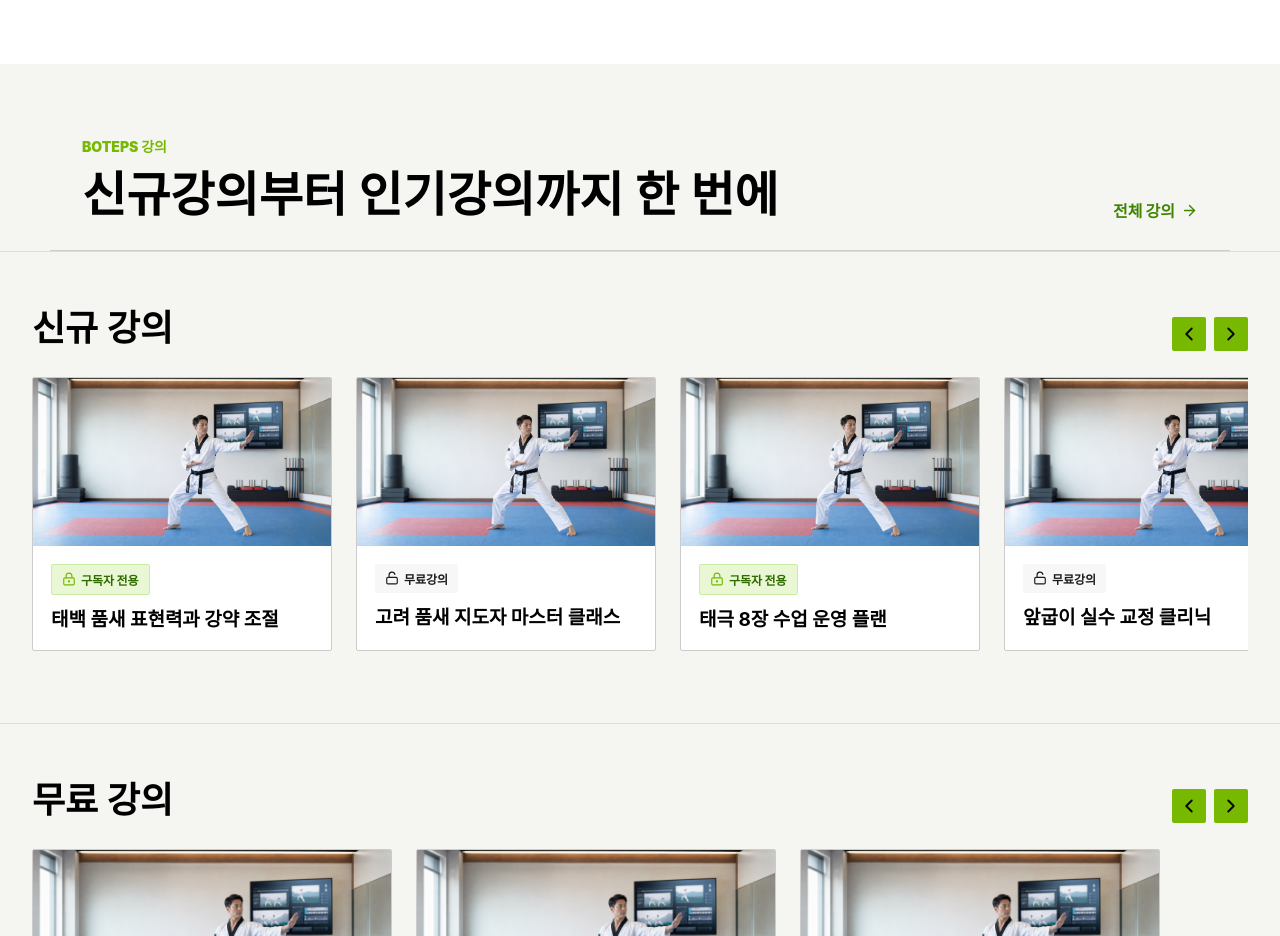
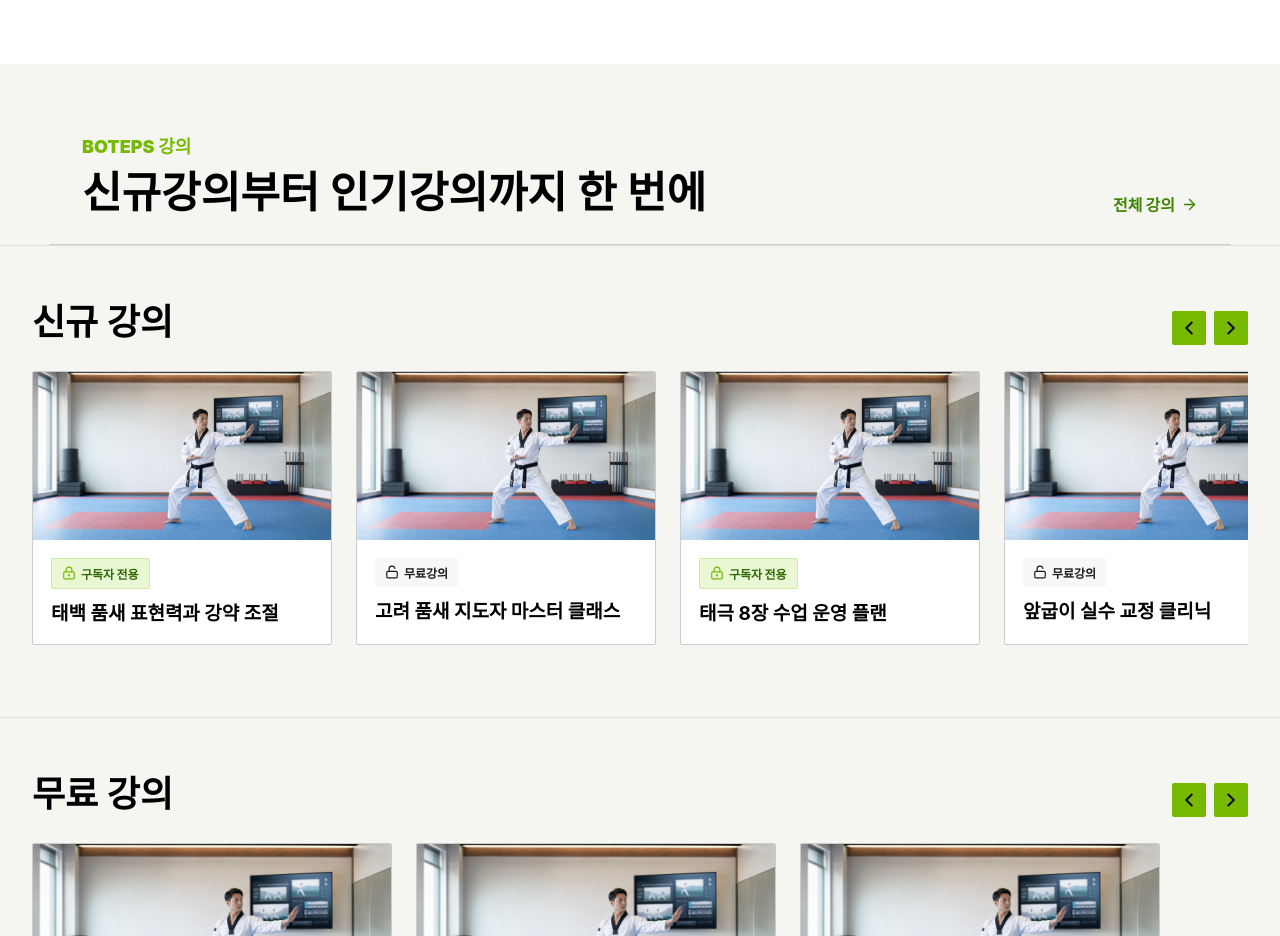
Before and after one commit to boteps4120-alt/botepswep, a Next.js app: page / in a window 1280 px wide. Shown: the part 1260-2196 px from the top of the page. Built offline with nearby package versions, Linux system fonts and the light colour scheme; no server answers; the database is empty.

Commit message:
Tune home course section typography

```diff
--- a/app/globals.css
+++ b/app/globals.css
@@ -880,6 +880,17 @@ h3 {
   width: 100%;
 }
 
+.home-course-sections .home-course-kicker {
+  font-size: 18px;
+  line-height: 1.2;
+  margin-bottom: 10px;
+}
+
+.home-course-sections .home-course-heading {
+  font-size: clamp(30px, 3.4vw, 43px);
+  line-height: 1.12;
+}
+
 .course-rail-section {
   display: grid;
   gap: 22px;
--- a/app/page.tsx
+++ b/app/page.tsx
@@ -97,8 +97,8 @@ export default async function HomePage() {
       <section className="section-shell home-course-sections">
         <div className="section-heading refined-heading">
           <div>
-            <p className="eyebrow">BOTEPS 강의</p>
-            <h2>신규강의부터 인기강의까지 한 번에</h2>
+            <p className="eyebrow home-course-kicker">BOTEPS 강의</p>
+            <h2 className="home-course-heading">신규강의부터 인기강의까지 한 번에</h2>
           </div>
           <Link className="text-link" href="/courses">
             전체 강의 <ArrowRight size={17} />
```
